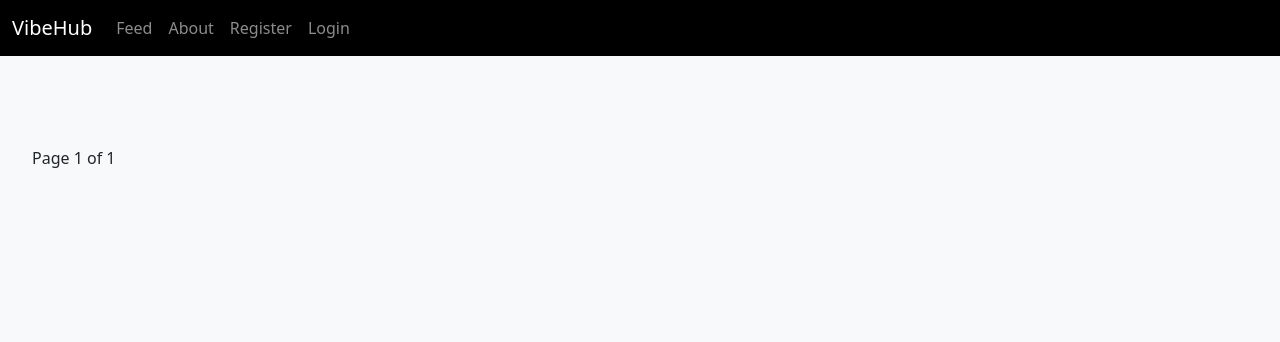
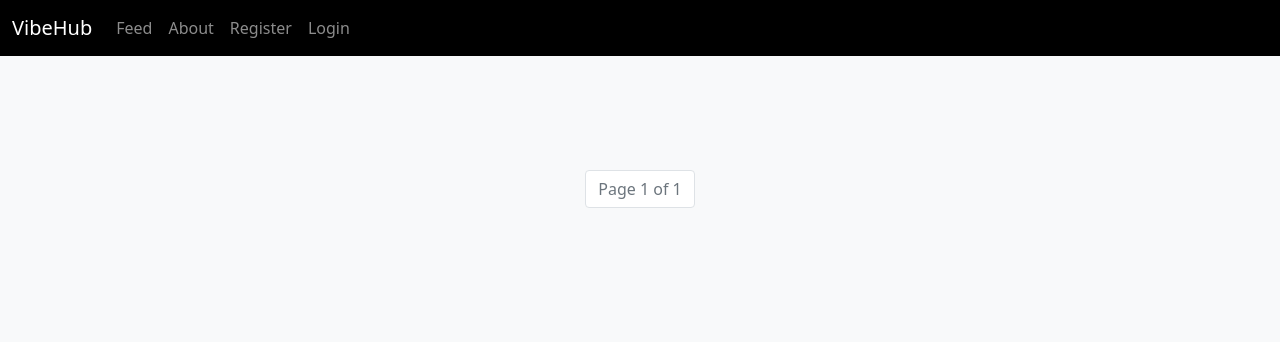
Before and after one commit to TafadzwaMangena/VibeHub, a Django app: page / in a window 1280 px wide. Shown: the top 342 px of the page. Run offline with Django 4.2, Linux system fonts and the light colour scheme; data that the repository does not hold is empty.

Commit message:
Style pagination using bootstrap

```diff
--- a/feed/templates/feed/index.html
+++ b/feed/templates/feed/index.html
@@ -97,19 +97,31 @@
     </div>
 
     <!-- Pagination -->
-    <div class="pagination">
-        {% if posts.has_previous %}
-            <a href="?page=1">First</a>
-            <a href="?page={{ posts.previous_page_number }}">Previous</a>
-        {% endif %}
+    <nav aria-label="Page navigation">
+        <ul class="pagination justify-content-center mt-4">
+            {% if posts.has_previous %}
+                <li class="page-item">
+                    <a class="page-link" href="?page=1">First</a>
+                </li>
+                <li class="page-item">
+                    <a class="page-link" href="?page={{ posts.previous_page_number }}">Previous</a>
+                </li>
+            {% endif %}
 
-        <span>Page {{ posts.number }} of {{ posts.paginator.num_pages }}</span>
+            <li class="page-item disabled">
+                <span class="page-link">Page {{ posts.number }} of {{ posts.paginator.num_pages }}</span>
+            </li>
 
-        {% if posts.has_next %}
-            <a href="?page={{ posts.next_page_number }}">Next</a>
-            <a href="?page={{ posts.paginator.num_pages }}">Last &raquo;</a>
-        {% endif %}
-    </div>
+            {% if posts.has_next %}
+                <li class="page-item">
+                    <a class="page-link" href="?page={{ posts.next_page_number }}">Next</a>
+                </li>
+                <li class="page-item">
+                    <a class="page-link" href="?page={{ posts.paginator.num_pages }}">Last</a>
+                </li>
+            {% endif %}
+        </ul>
+    </nav>
 
 </div>
 {% endblock %}
```
